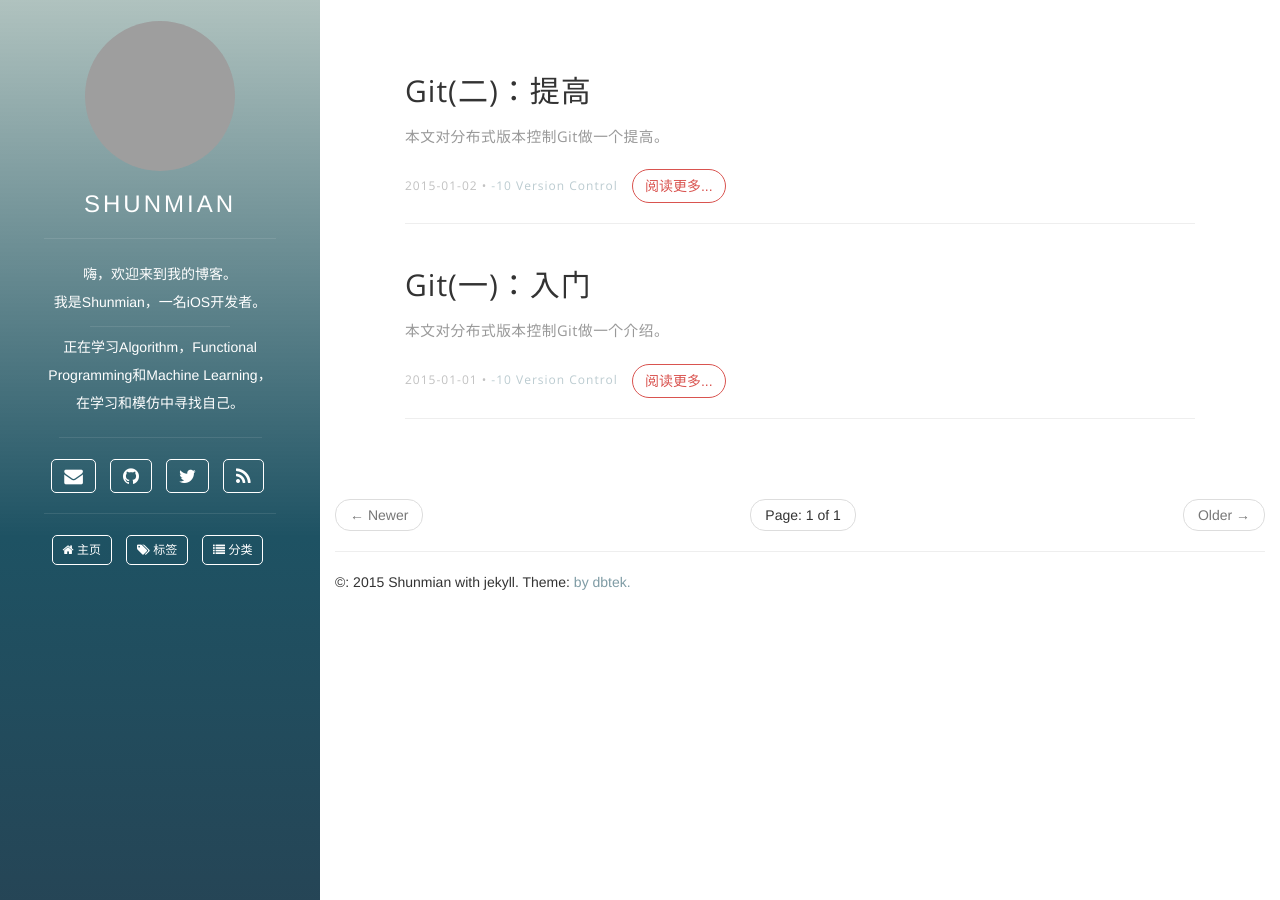
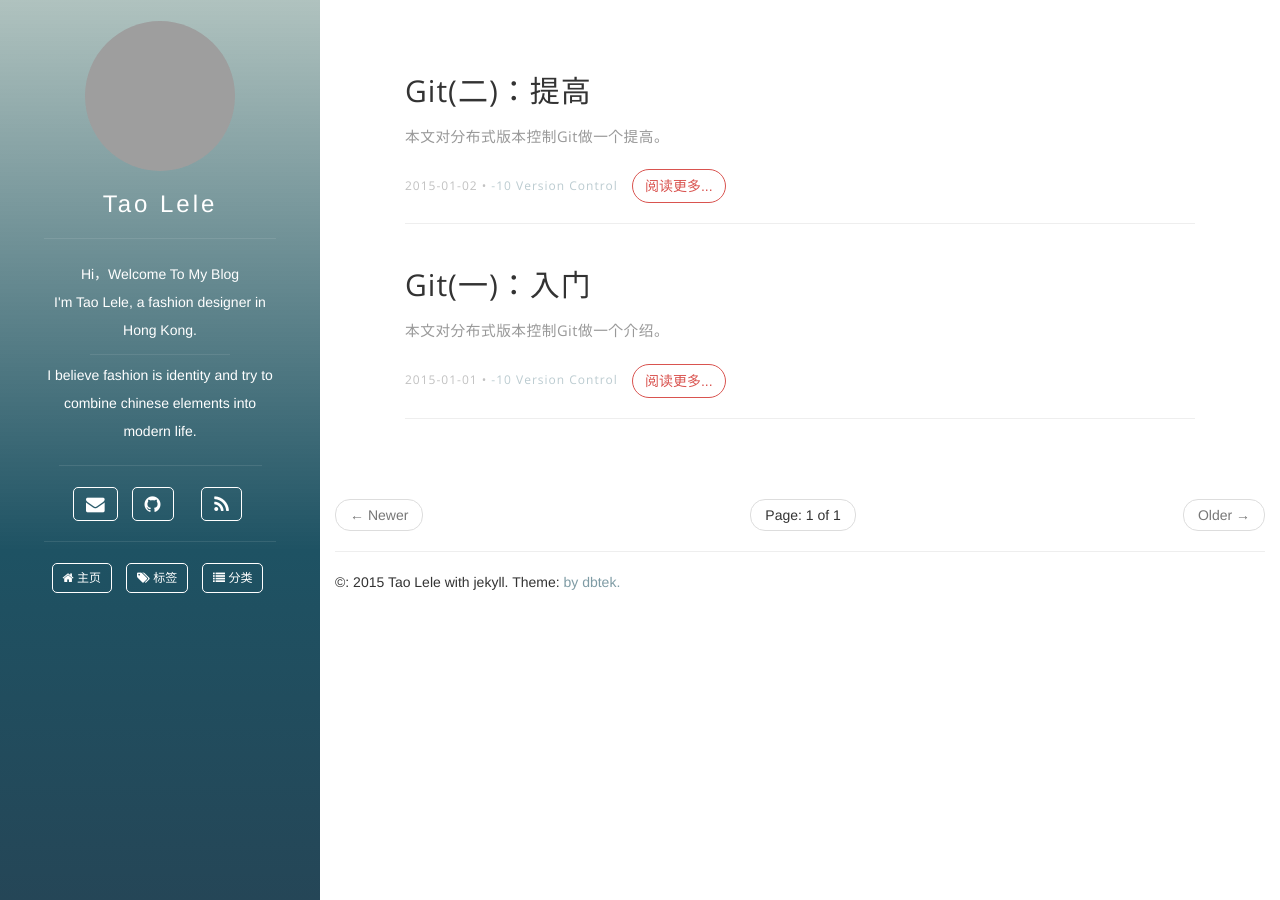
Before and after one commit to shunmian/Jenny, a Jekyll site: the page built from index.html, in a window 1280 px wide. Built offline with Jekyll 4.4.1, drawn with Linux system fonts in a browser that asks for light colours; the list of posts is cut into pages by our own code; grey boxes are pictures that could not be loaded.

Commit message:
change avartar

```diff
--- a/_config.yml
+++ b/_config.yml
@@ -20,16 +20,16 @@ destination: public
 highlighter: rouge
 safe: false
 
-title: SHUNMIAN
+title: Tao Lele
 description: Stylish Jekyll Theme
-disqus: shunmianjohnson # add disqus short name here
+disqus: Tao Lele # add disqus short name here
 author:
-  name: Shunmian
-  email: shunmian@gmail.com
+  name: Tao Lele
+  email: kiss5jenny@gmail.com
   github: shunmian
-  twitter: Wanderl29817400
-  bio: The only programmers in a position to see all the differences in power between the various languaPs are those who understand the most powerful one.
-  email_md5: 02eefecba7f0b21939d12a37f94bf5df
+  twitter:
+  bio: Fashion is Identity
+  email_md5: 59424d7b03e8a932aa65d991294d8ab0
 
 feed:
   path: feed.xml
--- a/_includes/sidebar.html
+++ b/_includes/sidebar.html
@@ -17,11 +17,10 @@
         <div id = "bio" class="text-center sidebar_bio">
             {% if site.author.bio%}
 
-                <p>嗨，欢迎来到我的博客。<br/>
-                我是Shunmian，一名iOS开发者。<br/>
+                <p>Hi，Welcome To My Blog<br/>
+                I'm Tao Lele, a fashion designer in Hong Kong.<br/>
                 <hr class = "hr_short_low">
-                正在学习Algorithm，Functional Programming和Machine Learning，在学习和模仿中寻找自己。
-
+                I believe fashion is identity and try to combine chinese elements into modern life.
                 </p>
 
             {% endif %}
```
